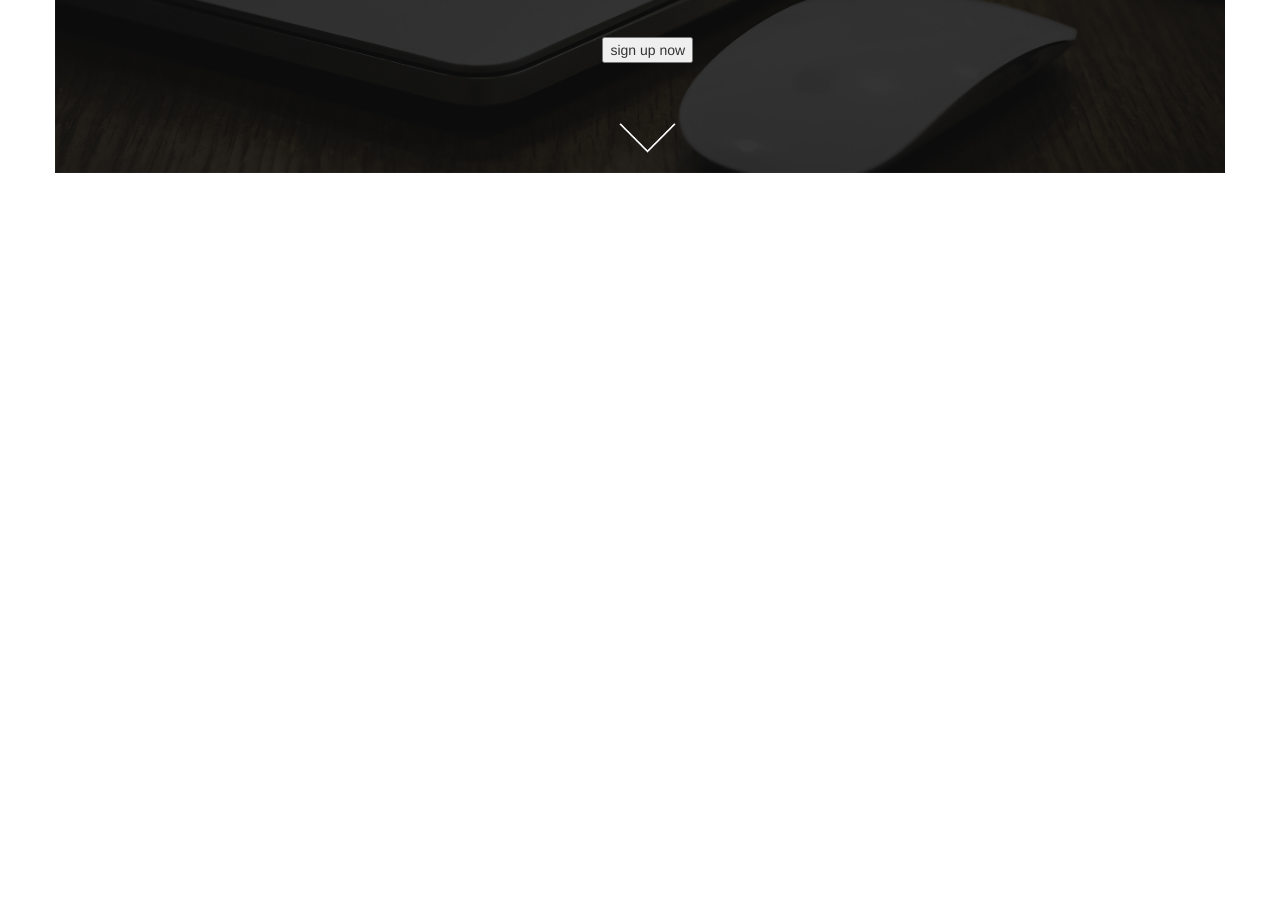
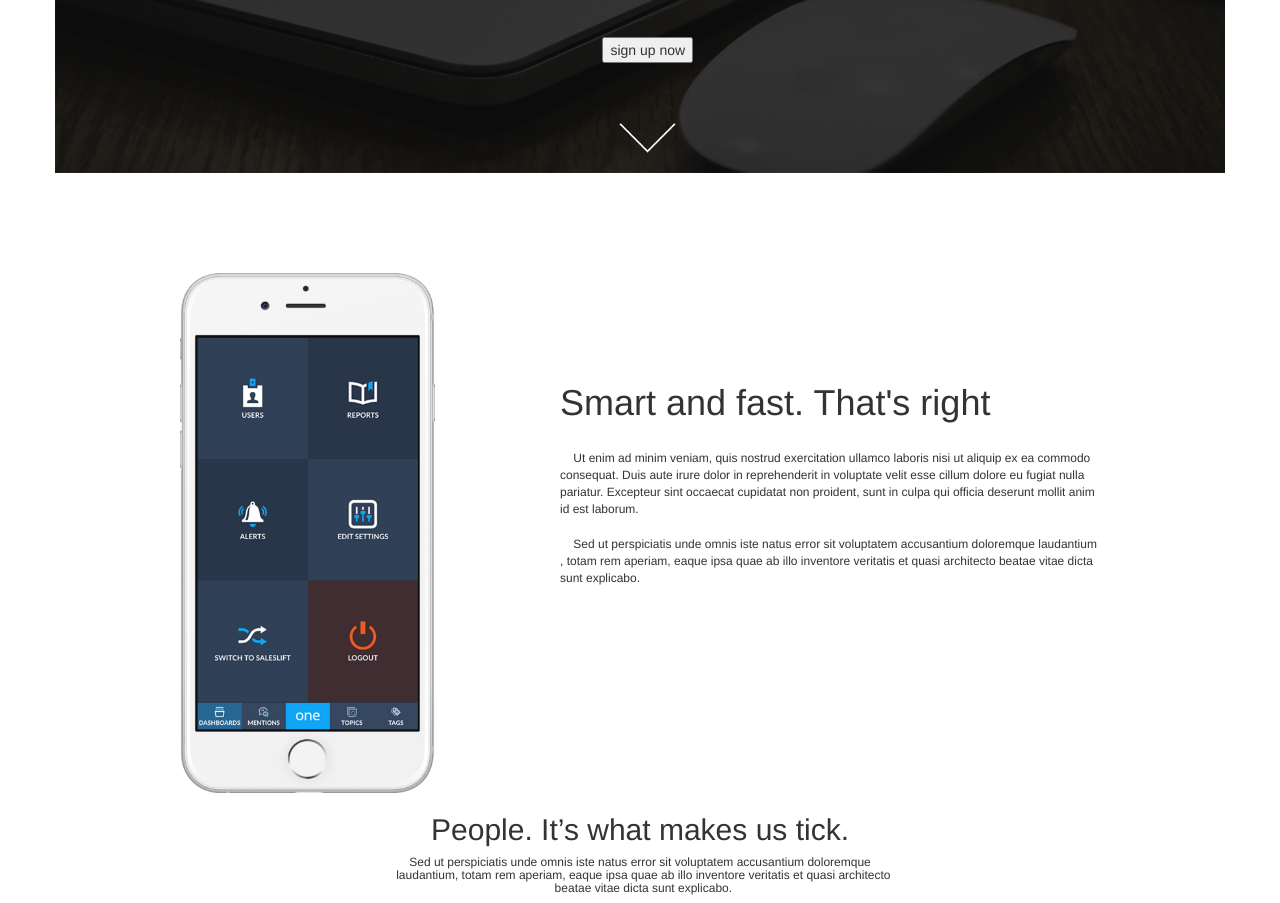
Before and after one commit to MKwestorowski/SentiOne, a website: page index.html in a window 1280 px wide. Shown: the part 505-1408 px from the top of the page. Before the commit the page ends 800 px from the top, so only its background shows below. Drawn offline with nearby package versions, Linux system fonts and the light colour scheme.

Commit message:
Added linear-gradient to trangle background

```diff
--- a/css/style.css
+++ b/css/style.css
@@ -5,7 +5,10 @@
 }
 
 .backgroundLine {
-    background-image: url("");
+    background-image: url("../images/smartphone_bg_text.png");
+    background-size: cover;
+    width: 100%;
+    height: 125px;
 }
 
 
@@ -14,7 +17,24 @@
     white-space: pre-wrap;
 }
 
+.smartText {
+    padding-top: 90px;
+}
+
 
 .arrowDown {
     width: 5%;
 }
+
+.smartphone {
+    width: 20%;
+}
+
+.whiteSpaceToWrap {
+    white-space: pre-wrap;
+font-size: 12px;
+}
+
+.backgroundForTranglePicturebackground {
+    background: linear-gradient(180deg, white, white 50%, grey);
+}
--- a/index.html
+++ b/index.html
@@ -44,7 +44,24 @@
   </div>
 </div>
 
-<div class="backgroundLine"></div>
+<div class="container">
+  <img class="col-lg-3 col-lg-push-1"src="images/app.png" alt="">
+  <h1 class="col-lg-6 col-lg-push-2 smartText">Smart and fast. That's right</h1>
+  <p class="whiteSpaceToWrap col-lg-6 col-lg-push-2">
+    Ut enim ad minim veniam, quis nostrud exercitation ullamco laboris nisi ut aliquip ex ea commodo consequat. Duis aute irure dolor in reprehenderit in voluptate velit esse cillum dolore eu fugiat nulla pariatur. Excepteur sint occaecat cupidatat non proident, sunt in culpa qui officia deserunt mollit anim id est laborum.
+
+    Sed ut perspiciatis unde omnis iste natus error sit voluptatem accusantium doloremque laudantium , totam rem aperiam, eaque ipsa quae ab illo inventore veritatis et quasi architecto beatae vitae dicta sunt explicabo.</p>
+</div>
+
+
+<h2 class="centerForXInTeaser">People. It’s what makes us tick.</h2>
+<h6 class="centerForXInTeaser">Sed ut perspiciatis unde omnis iste natus error sit voluptatem accusantium doloremque
+  laudantium, totam rem aperiam, eaque ipsa quae ab illo inventore veritatis et quasi architecto
+  beatae vitae dicta sunt explicabo.</h6>
+<div class="">
+<img class="col-lg-12 backgroundForTranglePicture" src="images/peoples_trangles.png" alt="">
+</div>
+
 
 </body>
 </html>
```
Also changed, not shown: images/app.png (added), images/smartphone_bg_text.png (renamed from images/bg_text.png), 1 other file.
